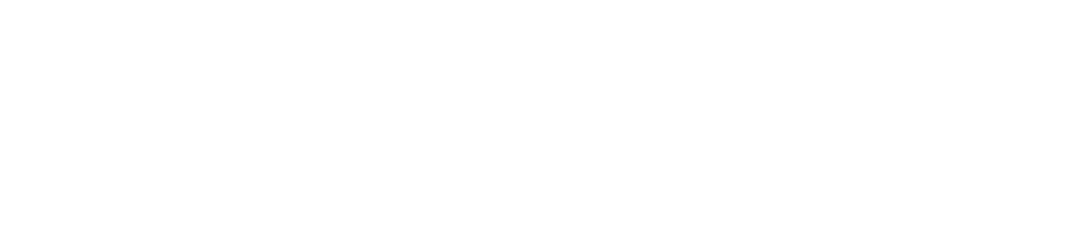
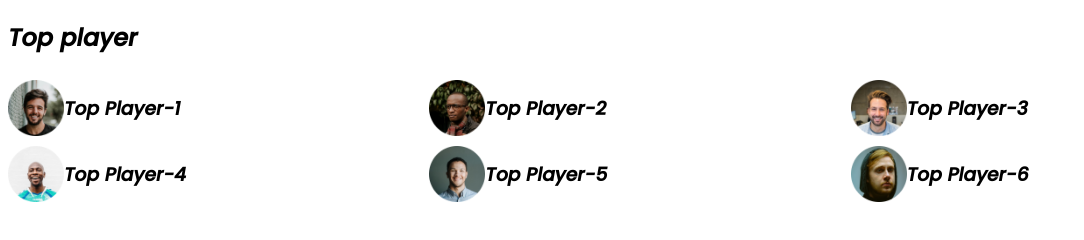
Before and after one commit to rafi252000/leder-board-css, a plain HTML site: page index.html in a window 1280 px wide. Shown: the whole page, without its empty margins (0-1084 px from the left). Drawn offline with Linux system fonts and the light colour scheme.

Commit message:
added code

```diff
--- a/index.html
+++ b/index.html
@@ -7,8 +7,48 @@
     <title>leader board</title>
     <!-- stylesheet -->
     <link rel="stylesheet" href="styles/style.css">
+
+
 </head>
 <body>
+    <!-- header start -->
+    <header>
 
+    </header>
+    <!-- header end -->
+    <main>
+        <!-- top player and top bloges -->
+        <section>
+            <h1>Top player</h1>
+            <div class="top-players">
+                <div class="players">
+                    <div class="player">
+                        <img src="images/players/player-1.png" alt="">
+                        <h3>Top Player-1</h3>
+                    </div>
+                    <div class="player">
+                        <img src="images/players/player-2.png" alt="">
+                        <h3>Top Player-2</h3>
+                    </div>
+                    <div class="player">
+                        <img src="images/players/player-3.png" alt="">
+                        <h3>Top Player-3</h3>
+                    </div>
+                    <div class="player">
+                        <img src="images/players/player-4.png" alt="">
+                        <h3>Top Player-4</h3>
+                    </div>
+                    <div class="player">
+                        <img src="images/players/player-5.png" alt="">
+                        <h3>Top Player-5</h3>
+                    </div>
+                    <div class="player">
+                        <img src="images/players/player-6.png" alt="">
+                        <h3>Top Player-6</h3>
+                    </div>
+                </div>
+            </div>
+        </section>
+    </main>
 </body>
 </html>
--- a/styles/style.css
+++ b/styles/style.css
@@ -0,0 +1,22 @@
+/* fonts */
+        @import url('https://fonts.googleapis.com/css2?family=Poppins:ital,wght@1,500&display=swap');
+
+/* common styles */
+body{
+    font-family: 'Poppins', sans-serif;
+    background-color: F3F1FF;
+}
+
+/* top-players style */
+.players{
+    display: grid;
+    grid-template-columns: repeat(3, 1fr);
+}
+.player{
+    display: flex;
+    align-items: center;
+}
+.player img{
+    width: 56px;
+    height: 56px;
+}
```
